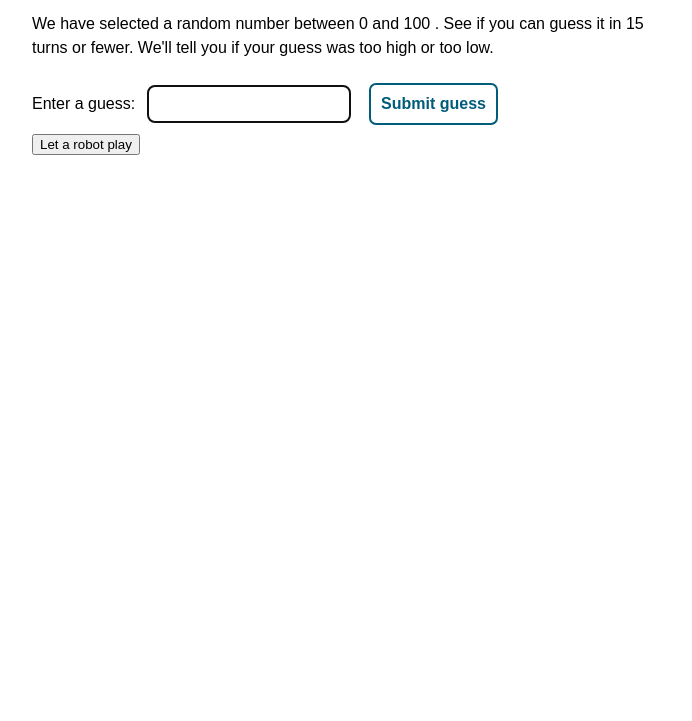
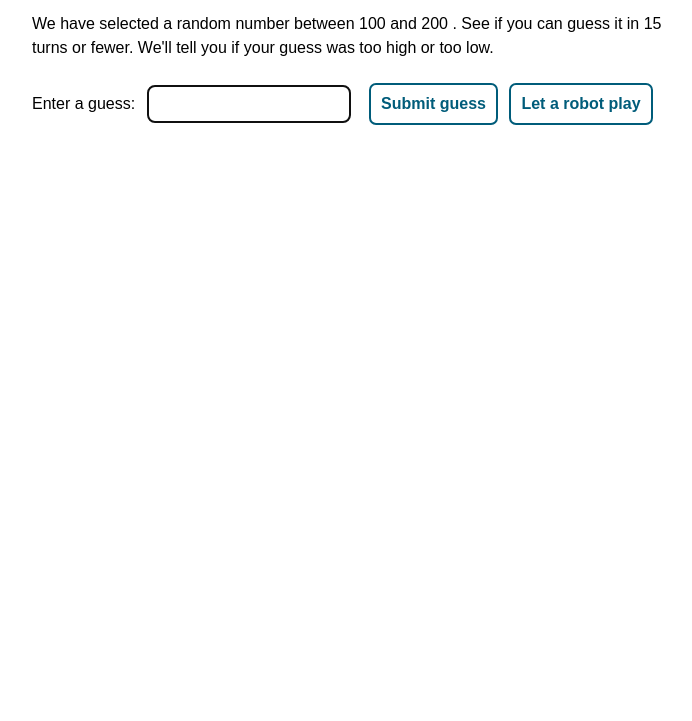
Before and after one commit to AiliAi/wtmp-first, a website built with webpack: page src/index.html in a window 1280 px wide. Shown: the part 79-800 px from the top of the page, without its empty margins (288-980 px from the left). Built offline with nearby package versions, Linux system fonts and the light colour scheme.

Commit message:
all working

```diff
--- a/src/assets/styles.css
+++ b/src/assets/styles.css
@@ -52,3 +52,18 @@ input {
   border: 0px solid;
   cursor: pointer;
 }
+
+.let-robot-play {
+  display: inline;
+}
+
+.robot-play {
+  background-color: #ffffff;
+  border-radius: 7px;
+  font-weight: 700;
+  color: #005C7A;
+  font-size: 1em;
+  padding: 10px;
+  border: 2px solid #005C7A;
+  cursor: pointer;
+}
--- a/src/index.html
+++ b/src/index.html
@@ -21,8 +21,8 @@
       <label for="guessField">Enter a guess: </label>
       <input type="text" id="guessField" class="guessField">
       <input type="submit" value="Submit guess" class="guessSubmit">
+      <div class="let-robot-play"></div>
     </div>
-    <button class="robot-play">Let a robot play</button>
     <div class="resultParas">
       <p class="guesses"></p>
       <p class="lastResult"></p>
--- a/src/index.js
+++ b/src/index.js
@@ -1,5 +1,5 @@
-const minValue = 0;
-const maxValue = 100;
+const minValue = 100;
+const maxValue = 200;
 const maxGuesses = 15;
 
 const minValueText = document.querySelector(".minValue");
@@ -10,7 +10,7 @@ const maxGuessesText = document.querySelector(".maxGuesses");
 maxGuessesText.innerHTML = " " + maxGuesses + " ";
 const btnRobotPlay = document.querySelector(".robot-play");
 
-// ******* counter and total guesses *******
+//counter and total guesses
 const totalGuessesText = document.querySelector(".totalGuesses");
 const counterText = document.querySelector(".counter");
 let counterStart = "";
@@ -102,9 +102,11 @@ const resetGame = () => {
   lastResult.style.backgroundColor = "white";
 
   randomNumber = Math.floor(Math.random() * (maxValue - minValue) + minValue);
+
+  letRobotPlaybtn.disabled = false;
 };
 
-//robot algorithm
+//robot algorithm for html, robotAlgorithm with statistics for the console.log at the bottom of the document
 let robotQuess = maxValue - Math.floor((maxValue - minValue) / 2);
 let newMax = maxValue;
 let newMin = minValue;
@@ -165,45 +167,68 @@ const robotPlay = () => {
   totalGuessesText.innerHTML = "total guesses: " + guessCount;
 };
 
-//let robot play
-btnRobotPlay.addEventListener("click", () => {
+//create let robot play button
+const letRobotPlay = document.querySelector(".let-robot-play");
+let letRobotPlaybtn = document.createElement("button");
+letRobotPlaybtn.textContent = "Let a robot play";
+letRobotPlaybtn.classList.add("robot-play");
+letRobotPlay.append(letRobotPlaybtn);
+letRobotPlay.addEventListener("click", () => {
+  letRobotPlaybtn.disabled = true;
   robotPlay();
-});
+  });
 
 
-//robot algorithm
+/**
+ * robot play Algorith in console.log with statistics
+ *
+ * how algorith works:
+ * it always tries to guess number from the middle of minimum and maximum values.
+ * if the quessed number is too big, algorith sets a new minimum value
+ * if the quessed number is too small, algorith sets a new maximum value
+ *
+ */
 let robotAlgorithm = () => {
-  guessCount = 0;
-  let robotArray = [];
-  let robotQuess = maxValue - Math.floor((maxValue - minValue) / 2);
-  let newMax = maxValue;
-  let newMin = minValue;
-  console.log(robotQuess);
+  //for statistics
   let wins = 0;
   let losses = 0;
   let totalQuessMin = 0;
   let totalQuessMax = 0;
-  let totalQuessAverage = 0;
+  let maxTimePlayed = 10;
+  let totalQuessAverage = [];
 
-  for (let i = 0; i < 100; i++) {
+  //robot plays theoreticalMax times
+  for (let i = 0; i < maxTimePlayed; i++) {
+    //creates array for all robot quessed values
+    let robotArray = [];
+    //first robot quess, always from the middle of min and max
+    let robotQuess = maxValue - Math.floor((maxValue - minValue) / 2);
+    const maxGuessesforRobot = maxGuesses;
+    let newMax = maxValue;
+    let newMin = minValue;
     randomNumber = Math.floor(Math.random() * (maxValue - minValue) + minValue);
-    if (guessCount === 1) {
-      console.log("Previous guesses: ");
-    }
+    console.log("random number: ", randomNumber);
+    guessCount = 1;
 
-    while (guessCount <= maxGuesses) {
+    //loop for robot play
+    while (guessCount < maxTimePlayed) {
       robotArray.push(robotQuess);
 
+      //when robot wins
       if (robotQuess === randomNumber) {
         console.log("You won!");
         wins++;
         break;
-      } else if (guessCount === maxGuesses) {
+      //when robot looses
+      } else if (guessCount === maxGuessesforRobot) {
         console.log("Game Over!");
         losses++;
         break;
+      //when robot quesses
       } else {
+        //when quessed number was bigger than random
         if (robotQuess > randomNumber) {
+          //algorithm sets an new max value
           if (newMax == 0 && newMin == 0) {
             newMax = robotQuess;
             robotQuess -= Math.floor((maxValue - robotQuess) / 2);
@@ -214,7 +239,9 @@ let robotAlgorithm = () => {
             newMax = robotQuess;
             robotQuess -= Math.ceil((robotQuess - minValue) / 2);
           }
+        //when quessed number was smaller than random
         } else if (robotQuess < randomNumber) {
+          //algorithm sets an new min value
           if (newMin == 0 && newMax == 0) {
             newMin = robotQuess;
             robotQuess += Math.floor((maxValue - robotQuess) / 2);
@@ -226,12 +253,15 @@ let robotAlgorithm = () => {
             robotQuess += Math.floor((newMax - robotQuess) / 2);
           }
         }
-        guessCount++;
+      //counts all quesses
+      guessCount++;
       }
     }
+    //prints an array after the game has finished
     for (quess of robotArray) {
       console.log(quess);
     }
+    //for statistics, calculates what is the min and max number for total guess counts
     if (totalQuessMin == 0 && totalQuessMax == 0) {
       totalQuessMin = guessCount;
       totalQuessMax = guessCount;
@@ -240,9 +270,17 @@ let robotAlgorithm = () => {
     } else if (totalQuessMin > guessCount) {
       totalQuessMin = guessCount;
     }
-    console.log(randomNumber);
-    console.log('min total guess count: ' + totalQuessMin);
-    console.log('max total guess count: ' + totalQuessMax);
+    //pushes all values in array for average total guess counts
+    totalQuessAverage.push(guessCount);
+
+    console.log('Total quesses:', guessCount);
+    console.log('minimum number of total guess counts:', totalQuessMin);
+    console.log('maximum number of total guess counts:', totalQuessMax);
+    console.log('theoretical maximum:', maxGuesses);
+    //calculates average total quess counts
+    let sum = totalQuessAverage.reduce((previous, current) => current += previous);
+    let avg = Math.floor(sum / totalQuessAverage.length);
+    console.log('average number of total guess counts', avg);
   }
   console.log('Total wins:' + wins);
   console.log('Total losses:' + losses);
```
